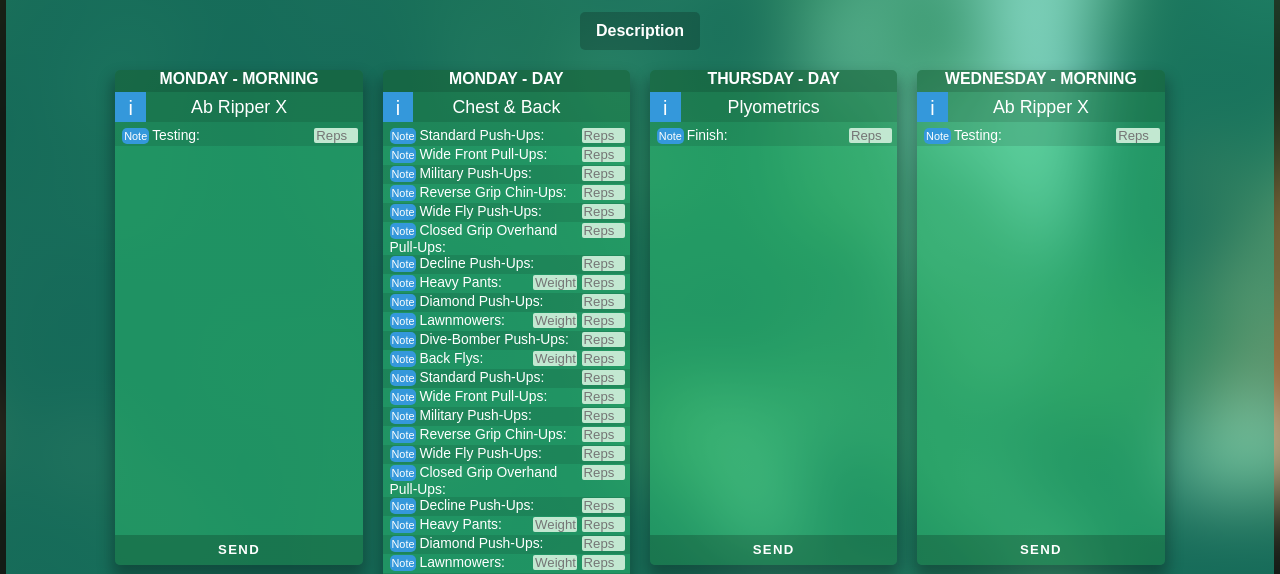
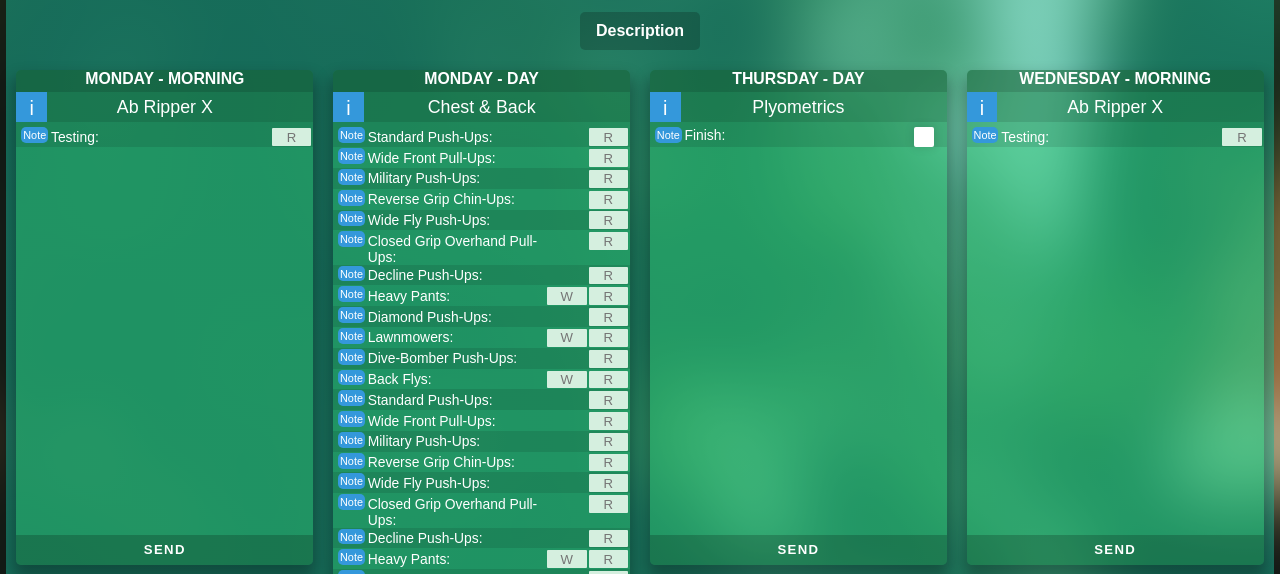
Before and after one commit to G-CorpDev/project, a React app in the folder client/: page / in a window 1280 px wide. Shown: the part 226-800 px from the top of the page. Built offline with nearby package versions, Linux system fonts and the light colour scheme.

Commit message:
worksheet building

```diff
--- a/client/src/scripts/modules/Worksheet.js
+++ b/client/src/scripts/modules/Worksheet.js
@@ -16,18 +16,32 @@
     renderExercise(exercise, index) {
         let W = "";
         if (exercise.hasOwnProperty('W')) {
-            W = <input type="text" name="W" placeholder="Weight"></input>;
+            W = <input type="text" name="W" placeholder="W"></input>;
+        }
+        let R = "";
+        if (exercise.hasOwnProperty('R')) {
+            R = <input type="text" name="R" placeholder="R"></input>;
+        }
+        let done = "";
+        if (exercise.hasOwnProperty('done')) {
+            done = [<input type="checkbox" name="done" key="i"></input>,
+                <label className="exercise__done" key="l"></label>];
         }
         return (
             <div className="exercise" key={index}>
-                <div className="exercise__name">
-                    <div className="exercise__addNote">Note</div>
-                    {exercise.name}:
+                <input type="checkbox" id="note" className="exercise__addNoteInput"></input>
+                <label className="exercise__addNote" htmlFor="note">Note</label>
+                <div className="exercise__basic">
+                    <div className="exercise__name">
+                        {exercise.name}:
+                    </div>
+                    <div className="exercise__inputs">
+                        {W}
+                        {R}
+                        {done}
+                    </div>
                 </div>
-                <div className="exercise__inputs">
-                    {W}
-                    <input type="text" name="R" placeholder="Reps"></input>
-                </div>
+                <input className="exercise__note" type="text" name="Note" placeholder="note"></input>
             </div>
         )
     }
@@ -41,9 +55,9 @@
 
         return (
             <div className="workout" key={index}>
-                <div className="workout__info">i</div>
+                <div className="workout__infoBox">i</div>
                 <div className="workout__description">{workout.description}</div>
-                <div className="workout__day">{day + " - " + workout.time}</div>
+                <div className="workout__time">{day + " - " + workout.time}</div>
                 <div className="workout__name">{workout.name}</div>
                 <form className="workout__form">
                     {exercises}
--- a/client/src/scss/worksheet.scss
+++ b/client/src/scss/worksheet.scss
@@ -105,29 +105,28 @@
   }
 
   .workout {
-
     position: relative;
     top: 20px;
-    min-width: 250px;
+    height: auto;
     width: auto;
+    min-width: 300px;
     flex-basis: 18%;
     min-height: 500px;
-    height: auto;
     margin: 0 10px 50px 10px;
     color: $white;
     background: rgba($green, 0.4);
     border-radius: 5px;
     box-shadow: 0 10px 15px 3px $shadow--light;
     transition: all 400ms;
-    zoom:99%;
+    zoom: 99%; //chrome blurry text exploit
 
     &:hover {
-      background: rgba($darkGreen, 1);
+      background: $darkGreen;
       transform: scale(1.15, 1.15);
       z-index: 3;
     }
 
-    &__day {
+    &__time {
       display: block;
       position: relative;
       top: 0;
@@ -147,7 +146,7 @@
       background: $shadow--veryLight;
     }
 
-    &__info {
+    &__infoBox {
       position: absolute;
       top: 22px;
       left: 0;
@@ -178,29 +177,55 @@
 
     &__form {
       .exercise {
-        display: table;
         position: relative;
-        width: 100%;
-        padding-left: 7px;
-        margin-right: 0;
+        padding-left: 5px;
+        padding-top: 1px;
         font-size: 14px;
         user-select: none;
 
-        &:nth-child(odd){
+        &:nth-child(odd) {
           background: $shadow--ultraLight;
         }
 
-        &__addNote{
-          display: inline-block;
+        &__addNote {
+          position: absolute;
+          width: 27px;
+          height: 16px;
           padding: 2px;
-          margin-right: 3px;
           font-size: 11px;
           background: $blue;
           border-radius: 5px;
+        }
+
+        &__addNoteInput {
+          position: absolute;
+          opacity: 0;
+          width: 27px;
+          height: 16px;
+          z-index: 5;
           cursor: pointer;
-          &:hover {
-            background: darken($blue,10%);
+          &:hover + .exercise__addNote, &:checked + .exercise__addNote {
+            background: darken($blue, 10%);
           }
+          &:checked ~ .exercise__note {
+            display: table;
+          }
+        }
+
+        &__note {
+          display: none;
+          position: relative;
+          width: 99%;
+          height: 17px;
+          margin: 1px 0 2px;
+          text-align: center;
+        }
+
+        &__basic {
+          display: table;
+          position: relative;
+          padding-left: 30px;
+          width: 100%;
         }
 
         &__name {
@@ -211,6 +236,54 @@
         &__inputs {
           display: table-cell;
           text-align: right;
+          width: 85px;
+          height: 20px;
+
+          input[type="text"] {
+            position: relative;
+            right: 0;
+            top: 0;
+            text-align: center;
+            width: 40px;
+            height: 18px;
+            border: none;
+            padding: 1px;
+            margin: 1px 2px 1px 0;
+            border-radius: 1px;
+            background: lighten($darkGreen, 45%);
+            &:hover, &:focus {
+              background: $white;
+            }
+          }
+
+          $size: 20px;
+          input[type="checkbox"] {
+            opacity: 0;
+            position: absolute;
+            width: $size;
+            height: $size;
+            right: 0;
+            margin-right: 13px;
+            z-index: 5;
+            cursor: pointer;
+
+            &:checked + label {
+              background: $green;
+            }
+          }
+
+          .exercise__done {
+            display: inline-block;
+            position: absolute;
+            width: $size;
+            height: $size;
+            right: 0;
+            margin-right: 13px;
+            background: $white;
+            border-radius: 2px;
+            box-shadow: 0 0 10px 1px $shadow--ultraLight;
+            transition: background 400ms;
+          }
         }
 
         &:first-child {
@@ -219,21 +292,6 @@
 
         &:last-child {
           margin-bottom: 35px;
-        }
-
-        input {
-          position: relative;
-          right: 0;
-          padding-left: 2px;
-          margin-right: 5px;
-          margin-bottom: 3px;
-          width: 44px;
-          border: none;
-          border-radius: 2px;
-          background: lighten($darkGreen,40%);
-          &:hover {
-            background: $white;
-          }
         }
       }
     }
```
